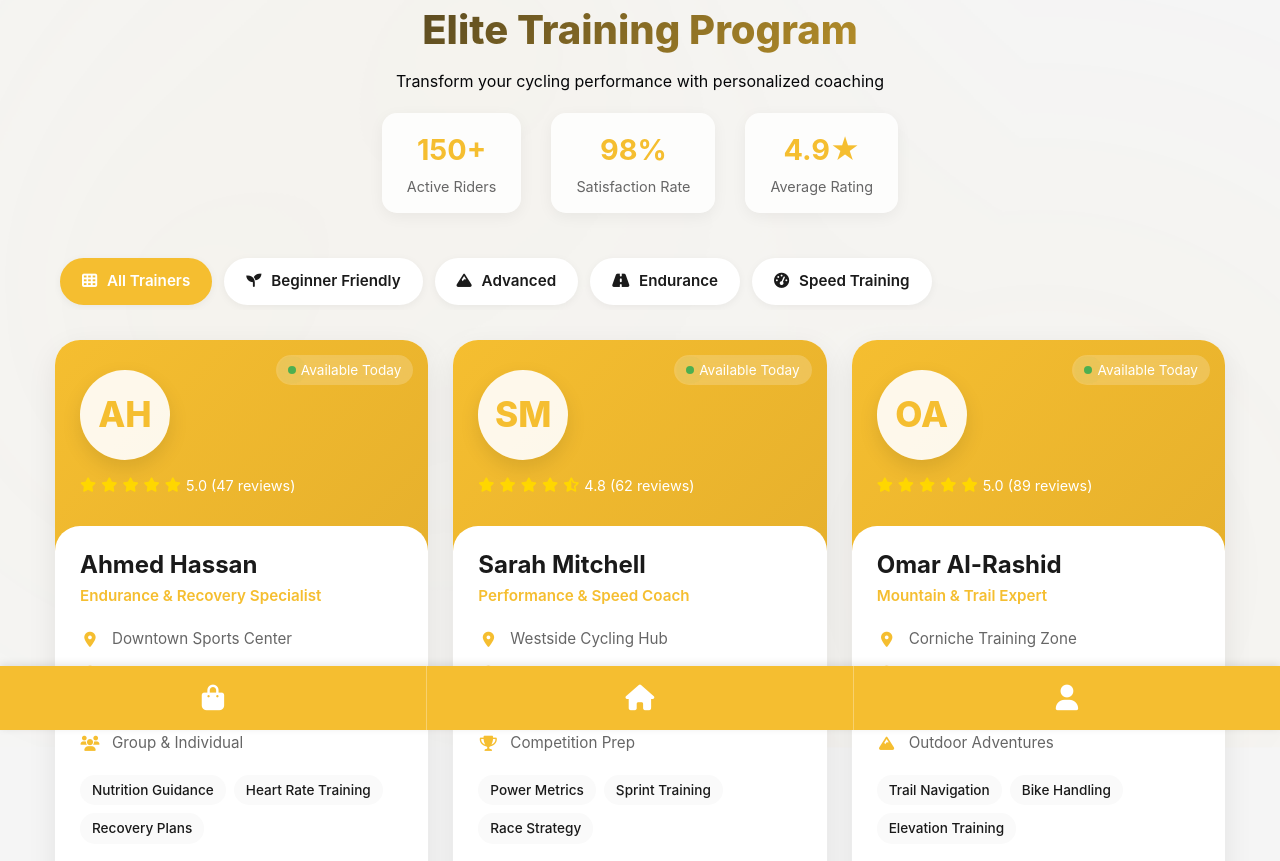
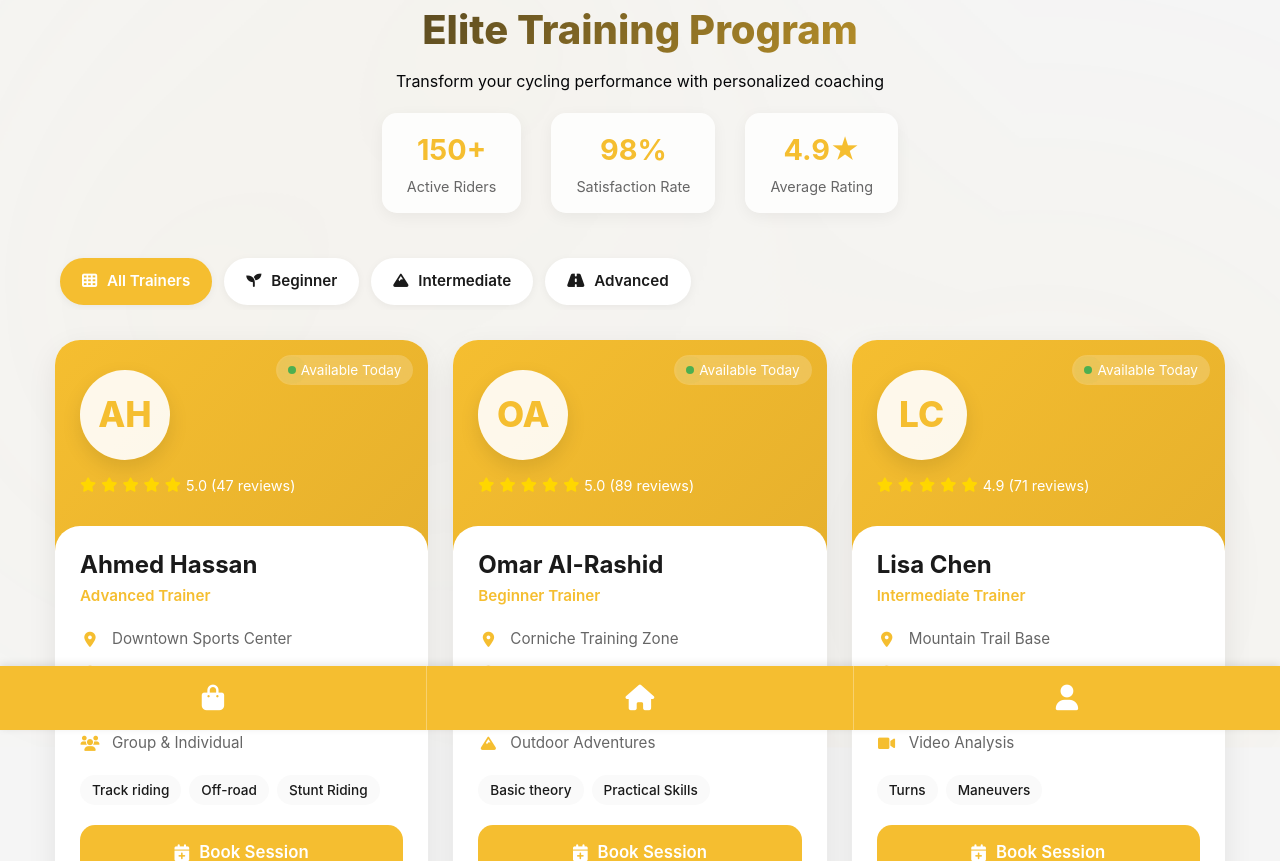
Before and after one commit to xam839/WR, a plain HTML site: page training.html in a window 1280 px wide. Shown: the part 70-931 px from the top of the page. Drawn offline with nearby package versions, Linux system fonts and the light colour scheme.

Commit message:
Update training.html

```diff
--- a/training.html
+++ b/training.html
@@ -1044,16 +1044,13 @@
           <i class="fas fa-th"></i> All Trainers
         </div>
         <div class="filter-pill" onclick="filterTrainers('beginner')">
-          <i class="fas fa-seedling"></i> Beginner Friendly
+          <i class="fas fa-seedling"></i> Beginner
+        </div>
+        <div class="filter-pill" onclick="filterTrainers('endurance')">
+          <i class="fas fa-mountain"></i> Intermediate
         </div>
         <div class="filter-pill" onclick="filterTrainers('advanced')">
-          <i class="fas fa-mountain"></i> Advanced
-        </div>
-        <div class="filter-pill" onclick="filterTrainers('endurance')">
-          <i class="fas fa-road"></i> Endurance
-        </div>
-        <div class="filter-pill" onclick="filterTrainers('speed')">
-          <i class="fas fa-tachometer-alt"></i> Speed Training
+          <i class="fas fa-road"></i> Advanced
         </div>
       </div>
     </div>
@@ -1061,7 +1058,7 @@
     <!-- Enhanced Trainers Grid -->
     <div class="trainers-grid">
       <!-- Trainer 1 -->
-      <div class="trainer-card" style="--i: 0" data-category="beginner endurance">
+      <div class="trainer-card" style="--i: 0" data-category="advanced">
         <div class="trainer-header">
           <div class="trainer-status">
             <span class="status-dot"></span>
@@ -1079,7 +1076,7 @@
         </div>
         <div class="trainer-body">
           <h3 class="trainer-name">Ahmed Hassan</h3>
-          <p class="trainer-specialty">Endurance & Recovery Specialist</p>
+          <p class="trainer-specialty">Advanced Trainer</p>
 
           <div class="trainer-info">
             <div class="info-item">
@@ -1101,73 +1098,19 @@
           </div>
 
           <div class="trainer-tags">
-            <span class="tag">Nutrition Guidance</span>
-            <span class="tag">Heart Rate Training</span>
-            <span class="tag">Recovery Plans</span>
-          </div>
-
-          <button class="quick-book-btn" onclick="openBookingModal('Ahmed Hassan', 'Endurance & Recovery Specialist', 'AH')">
+            <span class="tag">Track riding</span>
+            <span class="tag">Off-road</span>
+            <span class="tag">Stunt Riding</span>
+          </div>
+
+          <button class="quick-book-btn" onclick="openBookingModal('Ahmed Hassan', 'Advanced Trainer', 'AH')">
             <i class="fas fa-calendar-plus"></i>
             Book Session
           </button>
         </div>
       </div>
-
-      <!-- Trainer 2 -->
-      <div class="trainer-card" style="--i: 1" data-category="advanced speed">
-        <div class="trainer-header">
-          <div class="trainer-status">
-            <span class="status-dot"></span>
-            Available Today
-          </div>
-          <div class="trainer-avatar">SM</div>
-          <div class="trainer-rating">
-            <i class="fas fa-star"></i>
-            <i class="fas fa-star"></i>
-            <i class="fas fa-star"></i>
-            <i class="fas fa-star"></i>
-            <i class="fas fa-star-half-alt"></i>
-            <span>4.8 (62 reviews)</span>
-          </div>
-        </div>
-        <div class="trainer-body">
-          <h3 class="trainer-name">Sarah Mitchell</h3>
-          <p class="trainer-specialty">Performance & Speed Coach</p>
-
-          <div class="trainer-info">
-            <div class="info-item">
-              <i class="fas fa-map-marker-alt"></i>
-              <span>Westside Cycling Hub</span>
-            </div>
-            <div class="info-item">
-              <i class="fas fa-clock"></i>
-              <span>1.5-hour sessions</span>
-            </div>
-            <div class="info-item">
-              <i class="fas fa-calendar-check"></i>
-              <span>Tue, Thu, Sat, Sun</span>
-            </div>
-            <div class="info-item">
-              <i class="fas fa-trophy"></i>
-              <span>Competition Prep</span>
-            </div>
-          </div>
-
-          <div class="trainer-tags">
-            <span class="tag">Power Metrics</span>
-            <span class="tag">Sprint Training</span>
-            <span class="tag">Race Strategy</span>
-          </div>
-
-          <button class="quick-book-btn" onclick="openBookingModal('Sarah Mitchell', 'Performance & Speed Coach', 'SM')">
-            <i class="fas fa-calendar-plus"></i>
-            Book Session
-          </button>
-        </div>
-      </div>
-
       <!-- Trainer 3 -->
-      <div class="trainer-card" style="--i: 2" data-category="beginner advanced endurance">
+      <div class="trainer-card" style="--i: 2" data-category="beginner">
         <div class="trainer-header">
           <div class="trainer-status">
             <span class="status-dot"></span>
@@ -1185,7 +1128,7 @@
         </div>
         <div class="trainer-body">
           <h3 class="trainer-name">Omar Al-Rashid</h3>
-          <p class="trainer-specialty">Mountain & Trail Expert</p>
+          <p class="trainer-specialty">Beginner Trainer</p>
 
           <div class="trainer-info">
             <div class="info-item">
@@ -1207,12 +1150,11 @@
           </div>
 
           <div class="trainer-tags">
-            <span class="tag">Trail Navigation</span>
-            <span class="tag">Bike Handling</span>
-            <span class="tag">Elevation Training</span>
-          </div>
-
-          <button class="quick-book-btn" onclick="openBookingModal('Omar Al-Rashid', 'Mountain & Trail Expert', 'OA')">
+            <span class="tag">Basic theory</span>
+            <span class="tag">Practical Skills</span>
+          </div>
+
+          <button class="quick-book-btn" onclick="openBookingModal('Omar Al-Rashid', 'Beginner Trainer', 'OA')">
             <i class="fas fa-calendar-plus"></i>
             Book Session
           </button>
@@ -1220,7 +1162,7 @@
       </div>
 
       <!-- Trainer 4 -->
-      <div class="trainer-card" style="--i: 3" data-category="beginner">
+      <div class="trainer-card" style="--i: 3" data-category="endurance">
         <div class="trainer-header">
           <div class="trainer-status">
             <span class="status-dot"></span>
@@ -1238,7 +1180,7 @@
         </div>
         <div class="trainer-body">
           <h3 class="trainer-name">Lisa Chen</h3>
-          <p class="trainer-specialty">Technique & Form Coach</p>
+          <p class="trainer-specialty">Intermediate Trainer</p>
 
           <div class="trainer-info">
             <div class="info-item">
@@ -1260,12 +1202,11 @@
           </div>
 
           <div class="trainer-tags">
-            <span class="tag">Biomechanics</span>
-            <span class="tag">Injury Prevention</span>
-            <span class="tag">Flexibility</span>
-          </div>
-
-          <button class="quick-book-btn" onclick="openBookingModal('Lisa Chen', 'Technique & Form Coach', 'LC')">
+            <span class="tag">Turns</span>
+            <span class="tag">Maneuvers</span>
+          </div>
+
+          <button class="quick-book-btn" onclick="openBookingModal('Lisa Chen', 'Intermediate Trainer', 'LC')">
             <i class="fas fa-calendar-plus"></i>
             Book Session
           </button>
@@ -1290,7 +1231,7 @@
           <div class="trainer-preview-avatar" id="previewAvatar">AH</div>
           <div class="trainer-preview-info">
             <h3 id="previewName">Ahmed Hassan</h3>
-            <p id="previewSpecialty">Endurance & Recovery Specialist</p>
+            <p id="previewSpecialty">Advanced Trainer</p>
           </div>
         </div>
 
```
